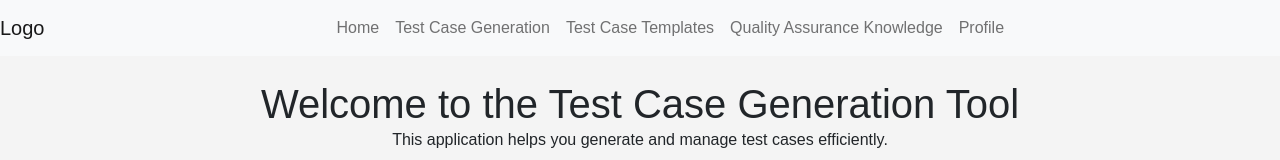
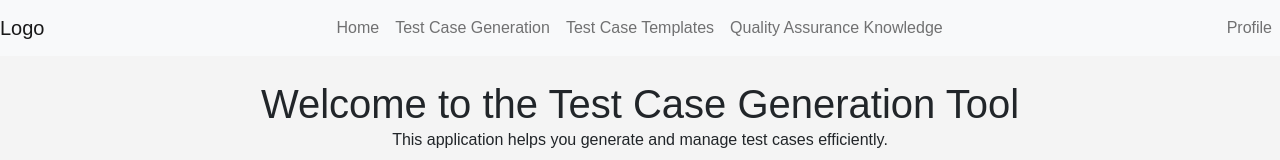
Before and after one commit to ms24908160/itel-web-app-v1, a React (Create React App) app: page / in a window 1280 px wide. Shown: the top 160 px of the page. Built offline with nearby package versions, Linux system fonts and the light colour scheme.

Commit message:
Nav Bar Updates

```diff
--- a/package.json
+++ b/package.json
@@ -14,6 +14,7 @@
     "bootstrap": "^5.1.3",
     "react": "^17.0.2",
     "react-dom": "^17.0.2",
+    "react-icons": "^5.5.0",
     "react-router-dom": "^5.2.0",
     "react-scripts": "4.0.3"
   },
--- a/src/pages/HomePage.tsx
+++ b/src/pages/HomePage.tsx
@@ -23,6 +23,8 @@ const HomePage: React.FC = () => {
                         <li className="nav-item">
                             <a className="nav-link" href="/quality-assurance-knowledge">Quality Assurance Knowledge</a>
                         </li>
+                    </ul>
+                    <ul className="navbar-nav ml-auto">
                         <li className="nav-item">
                             <a className="nav-link" href="/profile">Profile</a>
                         </li>
```
Also changed, not shown: 1 other file (tests, documents, lock files or other folders).
